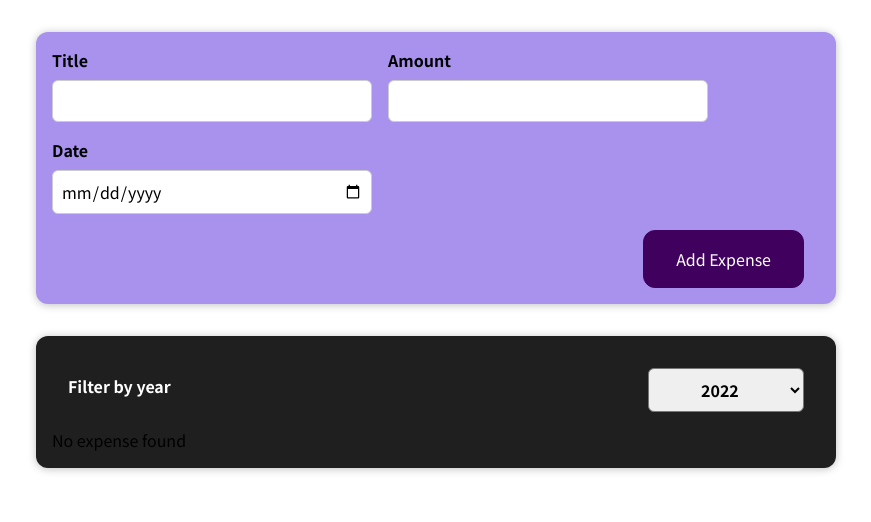
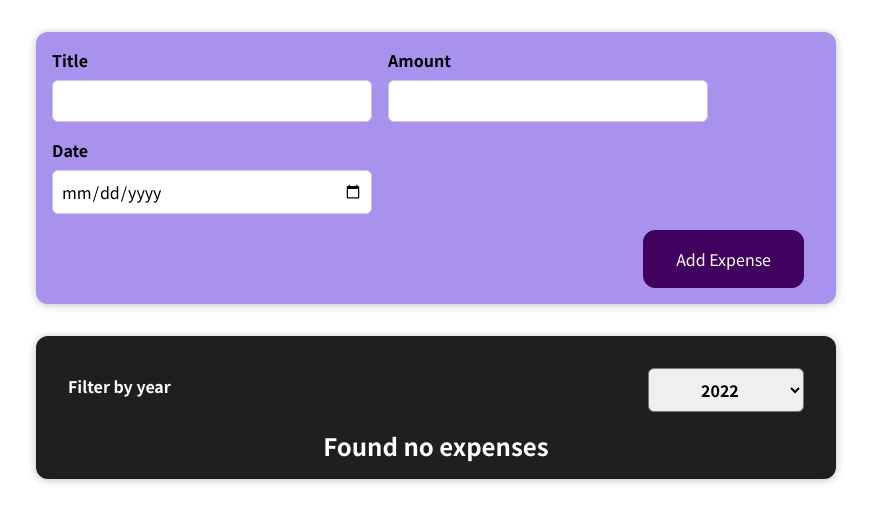
Before and after one commit to MoomenEltelbany/Expense-Project-React, a React (Create React App) app: page / in a window 1280 px wide. Shown: the top 522 px of the page, without its empty margins (204-1075 px from the left). Built offline with nearby package versions, Linux system fonts and the light colour scheme.

Commit message:
ExpenseList
Created a new file to render the expense items based on the year separately to keep the jsx code leaner

```diff
--- /dev/null
+++ b/src/components/Expenses/ExpenseList.css
@@ -0,0 +1,9 @@
+.expense-list {
+    list-style: none;
+    padding: 0;
+}
+
+.expense-list__fallback {
+    color: white;
+    text-align: center;
+}
--- /dev/null
+++ b/src/components/Expenses/ExpenseList.js
@@ -0,0 +1,24 @@
+import React from "react";
+import ExpenseItem from "./ExpenseItem";
+import "./ExpenseList.css";
+
+const ExpenseList = (props) => {
+    if (props.item.length === 0) {
+        return <h2 className="expense-list__fallback">Found no expenses</h2>;
+    }
+
+    return (
+        <ul className="expense-list">
+            {props.item.map((expense) => (
+                <ExpenseItem
+                    key={expense.id}
+                    title={expense.title}
+                    amount={expense.amount}
+                    date={expense.date}
+                />
+            ))}
+        </ul>
+    );
+};
+
+export default ExpenseList;
--- a/src/components/Expenses/Expenses.js
+++ b/src/components/Expenses/Expenses.js
@@ -1,7 +1,7 @@
 import React, { useState } from "react";
-import ExpenseItem from "./ExpenseItem";
 import Card from "../UI/Card";
 import ExpensesFilter from "./ExpenseFilter";
+import ExpenseList from "./ExpenseList";
 
 import "./Expenses.css";
 
@@ -16,18 +16,6 @@ const Expenses = (props) => {
         return expense.date.getFullYear().toString() === filteredYear;
     });
 
-    let expenseContent = <p>No expense found</p>;
-
-    if (filteredExpense.length > 0) {
-        expenseContent = filteredExpense.map((expense) => (
-            <ExpenseItem
-                key={expense.id}
-                title={expense.title}
-                amount={expense.amount}
-                date={expense.date}
-            />
-        ));
-    }
     return (
         <>
             <Card className="expenses">
@@ -35,7 +23,7 @@ const Expenses = (props) => {
                     selected={filteredYear}
                     onChangeFilter={filterChangedHandler}
                 />
-                {expenseContent}
+                <ExpenseList item={filteredExpense} />
             </Card>
         </>
     );
```
